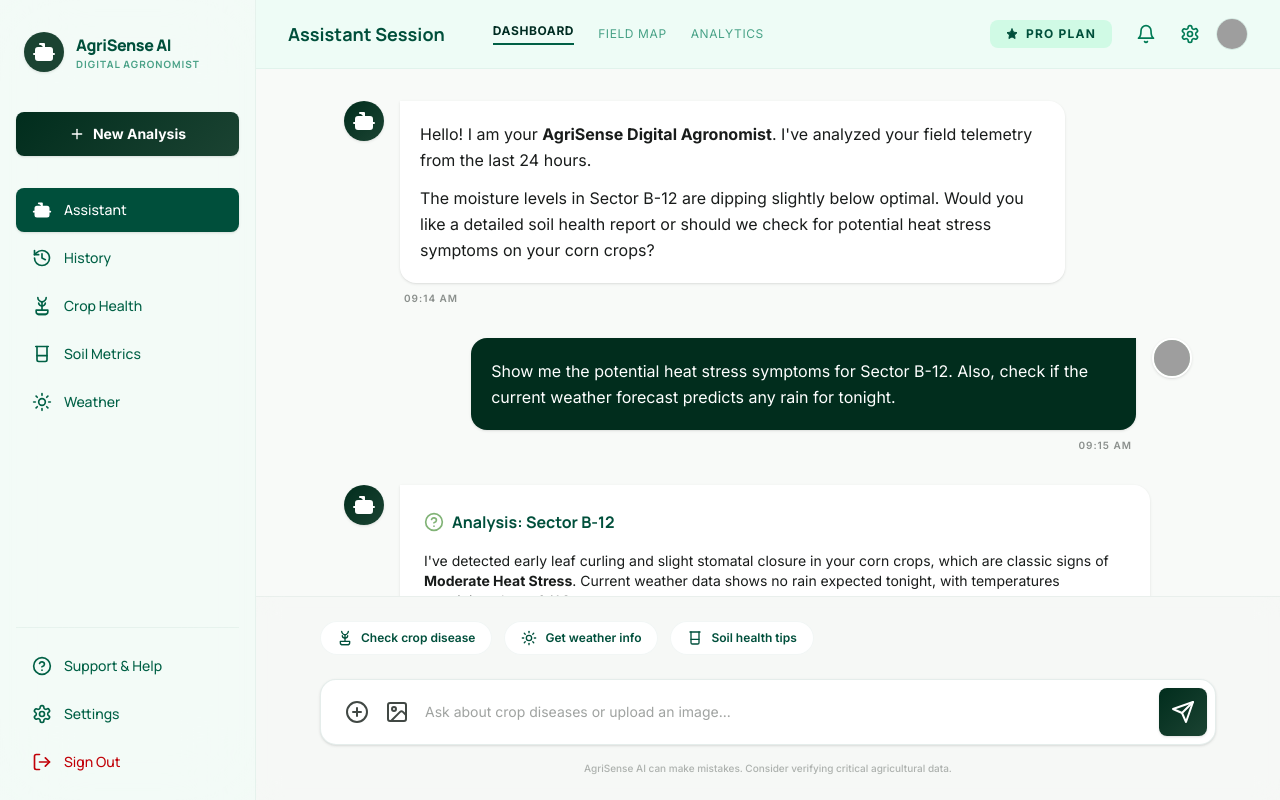
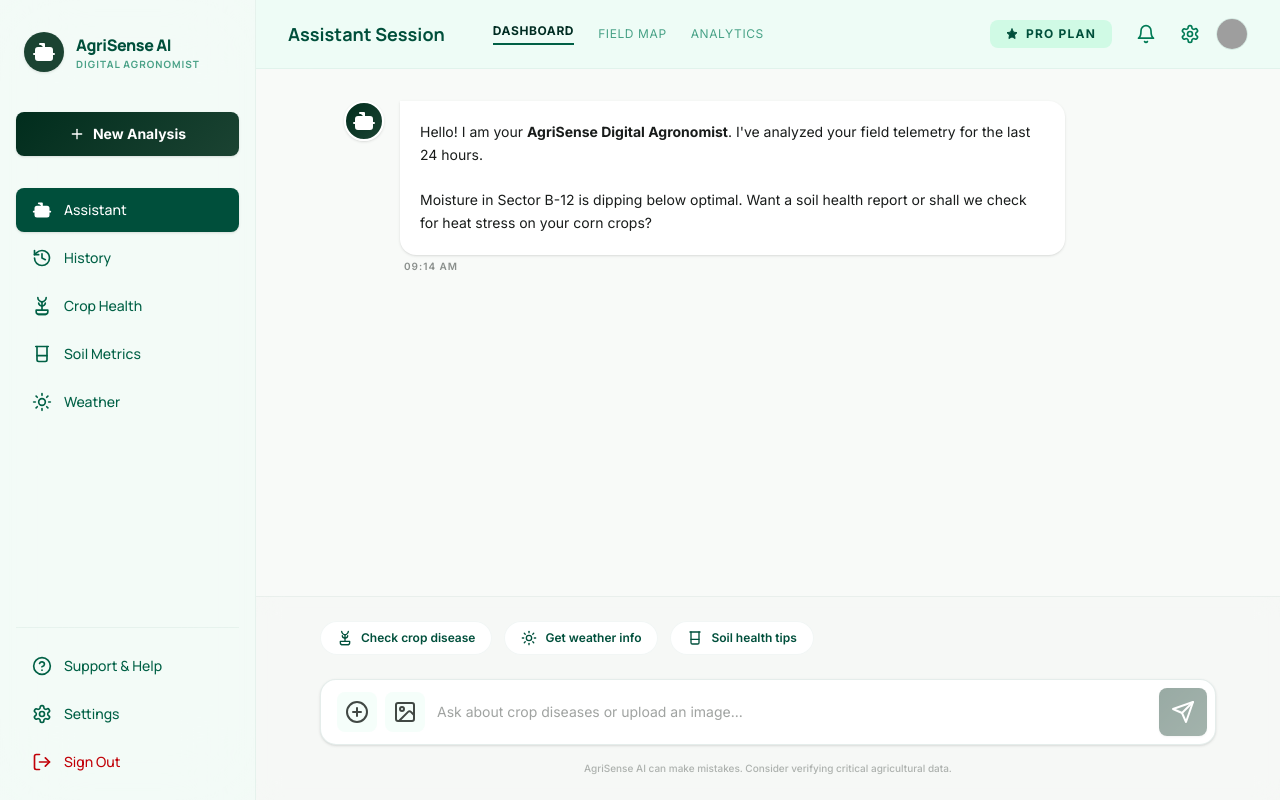
Before and after one commit to yash9769/AgriSenseAI, a React (Vite) app in the folder frontend/: page / in a window 1280 px wide. Both pictures are taken after typing "name@example.com", "Sample123" into the empty fields and a click on the button "Sign In to AgriSense AI". Built offline with nearby package versions, Linux system fonts and the light colour scheme; grey boxes are pictures that could not be loaded.

Commit message:
Improved AssistantScreen interaction with functional input controls, attachment handlers, and visual refinements.

```diff
--- a/frontend/src/screens/AssistantScreen.tsx
+++ b/frontend/src/screens/AssistantScreen.tsx
@@ -1,135 +1,120 @@
-import React from 'react';
-import { SmartToy, Help, WbSunny, WaterDrop, AddCircle, ImageIcon, Send, PottedPlant, Science } from '../components/Icons';
+import React, { useState, useRef } from 'react';
+import { SmartToy, Help, WbSunny, AddCircle, ImageIcon, Send, PottedPlant, Science } from '../components/Icons';
 import { TopBar } from '../components/TopBar';
 import { type Screen } from '../components/Sidebar';
-import { motion } from 'motion/react';
+import { motion, AnimatePresence } from 'motion/react';
+
+interface Message { id: number; role: 'ai' | 'user'; text: string; time: string; }
+
+const now = () => new Date().toLocaleTimeString('en-US', { hour: '2-digit', minute: '2-digit' });
+
+const getAIReply = (msg: string): string => {
+  const lower = msg.toLowerCase();
+  if (lower.includes('crop disease') || lower.includes('check crop')) return "For disease detection, upload a clear photo of the affected leaf via the **Crop Health** tab. Our AI pipeline will analyze it and provide a diagnosis with treatment steps. 🌿";
+  if (lower.includes('weather')) return "Current: ⛅ 27°C, 62% humidity. No rain tonight — temperatures above 24°C. Check the **Weather** screen for the full 7-day forecast.";
+  if (lower.includes('soil')) return "🌱 Sector A-12 (Tomato): Optimal. Sector B-04 (Wheat): Moderate nitrogen. Sector C-01 (Corn): ⚠️ Nitrogen below threshold — apply 40kg/ha urea within 5 days. See **Soil Metrics** for details.";
+  if (lower.includes('irrigat') || lower.includes('water')) return "Sector B-12 moisture is at 45% — below optimal 55-70%. Recommend a 30-min irrigation cycle this evening. Soil temp 22°C is ideal for water absorption.";
+  if (lower.includes('disease') || lower.includes('blight') || lower.includes('rust')) return "Upload a clear photo of the affected leaf via **Crop Health** for precise diagnosis. Common signs of blight: dark spots with yellow halos. For rust: orange-brown pustules on leaves.";
+  return "I understand your concern. Based on current telemetry, all sectors are within normal parameters. Could you provide more details so I can give a targeted recommendation? 🌱";
+};
 
 export const AssistantScreen = ({ setScreen }: { setScreen: (s: Screen) => void }) => {
+  const [messages, setMessages] = useState<Message[]>([{
+    id: 1, role: 'ai', time: '09:14 AM',
+    text: "Hello! I am your **AgriSense Digital Agronomist**. I've analyzed your field telemetry for the last 24 hours.\n\nMoisture in Sector B-12 is dipping below optimal. Want a soil health report or shall we check for heat stress on your corn crops?",
+  }]);
+  const [input, setInput] = useState('');
+  const [typing, setTyping] = useState(false);
+  const bottomRef = useRef<HTMLDivElement>(null);
+
+  const sendMessage = (text: string) => {
+    const trimmed = text.trim();
+    if (!trimmed) return;
+    setMessages(prev => [...prev, { id: Date.now(), role: 'user', text: trimmed, time: now() }]);
+    setInput('');
+    setTyping(true);
+    setTimeout(() => {
+      setMessages(prev => [...prev, { id: Date.now() + 1, role: 'ai', text: getAIReply(trimmed), time: now() }]);
+      setTyping(false);
+      setTimeout(() => bottomRef.current?.scrollIntoView({ behavior: 'smooth' }), 50);
+    }, 900 + Math.random() * 500);
+    setTimeout(() => bottomRef.current?.scrollIntoView({ behavior: 'smooth' }), 50);
+  };
+
+  const fmt = (t: string) => t.split('**').map((p, i) => i % 2 === 1 ? <strong key={i}>{p}</strong> : <span key={i}>{p}</span>);
+
+  const chips = [
+    { label: 'Check crop disease', icon: PottedPlant },
+    { label: 'Get weather info', icon: WbSunny },
+    { label: 'Soil health tips', icon: Science },
+  ];
+
   return (
     <div className="flex-1 flex flex-col h-full overflow-hidden">
       <TopBar title="Assistant Session" setScreen={setScreen} />
-
-      <div className="flex-1 overflow-y-auto px-6 py-8 flex flex-col gap-8 max-w-4xl mx-auto w-full scrollbar-hide">
-        {/* AI Message */}
-        <motion.div
-          initial={{ opacity: 0, x: -20 }}
-          animate={{ opacity: 1, x: 0 }}
-          className="flex items-start gap-4 max-w-[85%]"
-        >
-          <div className="w-10 h-10 shrink-0 rounded-full signature-gradient flex items-center justify-center shadow-sm">
-            <SmartToy className="text-white w-6 h-6" fill />
-          </div>
-          <div className="flex flex-col gap-2">
-            <div className="bg-surface-container-lowest p-5 rounded-2xl rounded-tl-none shadow-sm text-on-surface leading-relaxed">
-              <p className="mb-3">Hello! I am your <strong>AgriSense Digital Agronomist</strong>. I've analyzed your field telemetry from the last 24 hours.</p>
-              <p>The moisture levels in Sector B-12 are dipping slightly below optimal. Would you like a detailed soil health report or should we check for potential heat stress symptoms on your corn crops?</p>
+      <div className="flex-1 overflow-y-auto px-6 py-8 flex flex-col gap-6 max-w-4xl mx-auto w-full scrollbar-hide">
+        <AnimatePresence initial={false}>
+          {messages.map(msg => (
+            <motion.div key={msg.id} initial={{ opacity: 0, y: 12 }} animate={{ opacity: 1, y: 0 }}
+              className={`flex items-start gap-4 max-w-[85%] ${msg.role === 'user' ? 'self-end flex-row-reverse' : ''}`}>
+              <div className={`w-10 h-10 shrink-0 rounded-full flex items-center justify-center overflow-hidden border-2 border-white shadow-sm ${msg.role === 'ai' ? 'signature-gradient' : 'bg-secondary-container'}`}>
+                {msg.role === 'ai' ? <SmartToy className="text-white w-6 h-6" fill /> : <img className="w-full h-full object-cover" src="https://images.unsplash.com/photo-1507003211169-0a1dd7228f2d?auto=format&fit=crop&q=80&w=100" alt="User" />}
+              </div>
+              <div className={`flex flex-col gap-1 ${msg.role === 'user' ? 'items-end' : ''}`}>
+                <div className={`p-5 rounded-2xl shadow-sm leading-relaxed text-sm whitespace-pre-line ${msg.role === 'ai' ? 'bg-surface-container-lowest rounded-tl-none text-on-surface' : 'bg-primary text-on-primary rounded-tr-none'}`}>
+                  {fmt(msg.text)}
+                </div>
+                <span className="text-[10px] text-on-surface-variant/60 uppercase tracking-widest font-semibold mx-1">{msg.time}</span>
+              </div>
+            </motion.div>
+          ))}
+        </AnimatePresence>
+        {typing && (
+          <motion.div initial={{ opacity: 0 }} animate={{ opacity: 1 }} className="flex items-center gap-4 max-w-[85%]">
+            <div className="w-10 h-10 shrink-0 rounded-full signature-gradient flex items-center justify-center">
+              <SmartToy className="text-white w-6 h-6" fill />
             </div>
-            <span className="text-[10px] text-on-surface-variant/60 uppercase tracking-widest font-semibold ml-1">09:14 AM</span>
-          </div>
-        </motion.div>
-
-        {/* User Message */}
-        <motion.div
-          initial={{ opacity: 0, x: 20 }}
-          animate={{ opacity: 1, x: 0 }}
-          className="flex items-start gap-4 max-w-[85%] self-end flex-row-reverse"
-        >
-          <div className="w-10 h-10 shrink-0 rounded-full bg-secondary-container flex items-center justify-center overflow-hidden border-2 border-white shadow-sm">
-            <img className="w-full h-full object-cover" src="https://images.unsplash.com/photo-1507003211169-0a1dd7228f2d?auto=format&fit=crop&q=80&w=100" alt="User" />
-          </div>
-          <div className="flex flex-col gap-2 items-end">
-            <div className="bg-primary text-on-primary p-5 rounded-2xl rounded-tr-none shadow-sm leading-relaxed">
-              <p>Show me the potential heat stress symptoms for Sector B-12. Also, check if the current weather forecast predicts any rain for tonight.</p>
+            <div className="bg-surface-container-lowest p-4 rounded-2xl rounded-tl-none shadow-sm flex gap-1.5">
+              {[0,1,2].map(i => <div key={i} className="w-2 h-2 bg-emerald-400 rounded-full animate-bounce" style={{ animationDelay: `${i*0.15}s` }} />)}
             </div>
-            <span className="text-[10px] text-on-surface-variant/60 uppercase tracking-widest font-semibold mr-1">09:15 AM</span>
-          </div>
-        </motion.div>
-
-        {/* AI Response with Data */}
-        <motion.div
-          initial={{ opacity: 0, y: 20 }}
-          animate={{ opacity: 1, y: 0 }}
-          className="flex items-start gap-4 max-w-[95%]"
-        >
-          <div className="w-10 h-10 shrink-0 rounded-full signature-gradient flex items-center justify-center shadow-sm">
-            <SmartToy className="text-white w-6 h-6" fill />
-          </div>
-          <div className="flex flex-col gap-4 w-full">
-            <div className="bg-surface-container-lowest p-6 rounded-2xl rounded-tl-none shadow-sm text-on-surface leading-relaxed">
-              <div className="flex items-center gap-2 mb-4">
-                <Help className="w-5 h-5 text-on-tertiary-container" />
-                <h3 className="font-headline font-bold text-emerald-900">Analysis: Sector B-12</h3>
-              </div>
-              <p className="text-sm mb-4">I've detected early leaf curling and slight stomatal closure in your corn crops, which are classic signs of <strong>Moderate Heat Stress</strong>. Current weather data shows no rain expected tonight, with temperatures remaining above 24°C.</p>
-
-              <div className="grid grid-cols-1 sm:grid-cols-2 gap-4 mt-2">
-                <div className="bg-surface-container-low p-4 rounded-xl flex items-center gap-4">
-                  <div className="w-12 h-12 rounded-lg bg-tertiary-container flex items-center justify-center">
-                    <WbSunny className="w-6 h-6 text-on-tertiary-container" />
-                  </div>
-                  <div>
-                    <p className="text-xs text-on-surface-variant uppercase font-bold tracking-tight">Soil Temp</p>
-                    <p className="text-xl font-headline font-extrabold text-emerald-900">28.4°C</p>
-                  </div>
-                </div>
-                <div className="bg-surface-container-low p-4 rounded-xl flex items-center gap-4">
-                  <div className="w-12 h-12 rounded-lg bg-error-container flex items-center justify-center">
-                    <WaterDrop className="w-6 h-6 text-on-error-container" />
-                  </div>
-                  <div>
-                    <p className="text-xs text-on-surface-variant uppercase font-bold tracking-tight">Humidity</p>
-                    <p className="text-xl font-headline font-extrabold text-emerald-900">32%</p>
-                  </div>
-                </div>
-              </div>
-
-              <div className="mt-6 pt-6 border-t border-emerald-900/5">
-                <p className="text-xs font-bold text-on-surface-variant/60 uppercase tracking-widest mb-3">Recommended Actions</p>
-                <div className="flex flex-wrap gap-2">
-                  <button className="px-4 py-2 bg-emerald-50 text-emerald-900 border border-emerald-900/10 rounded-full text-xs font-semibold hover:bg-emerald-100 transition-colors">Activate Irrigation</button>
-                  <button className="px-4 py-2 bg-emerald-50 text-emerald-900 border border-emerald-900/10 rounded-full text-xs font-semibold hover:bg-emerald-100 transition-colors">Compare with Sector A</button>
-                  <button className="px-4 py-2 bg-emerald-50 text-emerald-900 border border-emerald-900/10 rounded-full text-xs font-semibold hover:bg-emerald-100 transition-colors">Schedule Manual Check</button>
-                </div>
-              </div>
-            </div>
-            <span className="text-[10px] text-on-surface-variant/60 uppercase tracking-widest font-semibold ml-1">09:16 AM</span>
-          </div>
-        </motion.div>
+          </motion.div>
+        )}
+        <div ref={bottomRef} />
       </div>
 
-      {/* Input Section */}
       <div className="p-6 bg-surface-container-low/40 backdrop-blur-md border-t border-emerald-900/5">
         <div className="max-w-4xl mx-auto flex flex-col gap-4">
           <div className="flex gap-3 overflow-x-auto pb-2 scrollbar-hide">
-            <button className="flex items-center gap-2 px-4 py-2 bg-surface-container-lowest border border-emerald-900/5 rounded-full text-xs font-semibold text-emerald-900 whitespace-nowrap hover:shadow-sm transition-all">
-              <PottedPlant className="w-4 h-4" />
-              Check crop disease
-            </button>
-            <button className="flex items-center gap-2 px-4 py-2 bg-surface-container-lowest border border-emerald-900/5 rounded-full text-xs font-semibold text-emerald-900 whitespace-nowrap hover:shadow-sm transition-all">
-              <WbSunny className="w-4 h-4" />
-              Get weather info
-            </button>
-            <button className="flex items-center gap-2 px-4 py-2 bg-surface-container-lowest border border-emerald-900/5 rounded-full text-xs font-semibold text-emerald-900 whitespace-nowrap hover:shadow-sm transition-all">
-              <Science className="w-4 h-4" />
-              Soil health tips
-            </button>
+            {chips.map(({ label, icon: Icon }) => (
+              <button key={label} onClick={() => sendMessage(label)}
+                className="flex items-center gap-2 px-4 py-2 bg-surface-container-lowest border border-emerald-900/5 rounded-full text-xs font-semibold text-emerald-900 whitespace-nowrap hover:bg-emerald-50 transition-all">
+                <Icon className="w-4 h-4" />{label}
+              </button>
+            ))}
           </div>
-
           <div className="relative group">
-            <div className="absolute inset-0 bg-emerald-900/5 rounded-2xl blur-lg transition-opacity opacity-0 group-focus-within:opacity-100"></div>
-            <div className="relative flex items-center bg-surface-container-lowest border border-emerald-900/10 p-2 pl-4 rounded-2xl shadow-sm">
-              <button className="p-2 text-on-surface-variant hover:text-emerald-900 transition-colors">
+            <div className="absolute inset-0 bg-emerald-900/5 rounded-2xl blur-lg opacity-0 group-focus-within:opacity-100 transition-opacity pointer-events-none" />
+            <div className="relative flex items-center bg-surface-container-lowest border border-emerald-900/10 p-2 pl-4 rounded-2xl shadow-sm gap-1">
+              <button
+                onClick={() => setScreen('crop-health')}
+                className="p-2 text-on-surface-variant hover:text-emerald-900 transition-colors bg-emerald-50/50 rounded-xl mr-1 active:scale-90"
+                title="Go to crop health"
+              >
                 <AddCircle className="w-6 h-6" />
               </button>
-              <button className="p-2 text-on-surface-variant hover:text-emerald-900 transition-colors mr-2">
+              <button
+                onClick={() => setScreen('crop-health')}
+                className="p-2 text-on-surface-variant hover:text-emerald-900 transition-colors bg-emerald-50/50 rounded-xl mr-2 active:scale-90"
+                title="Upload crop photo"
+              >
                 <ImageIcon className="w-6 h-6" />
               </button>
-              <input
-                type="text"
-                placeholder="Ask about crop diseases or upload an image..."
-                className="flex-1 bg-transparent border-none focus:ring-0 text-sm text-on-surface placeholder:text-on-surface-variant/50 py-3"
-              />
-              <button className="ml-2 w-12 h-12 flex items-center justify-center signature-gradient text-white rounded-xl shadow-sm hover:opacity-90 active:scale-95 transition-all">
+              <input type="text" placeholder="Ask about crop diseases or upload an image..."
+                value={input} onChange={e => setInput(e.target.value)}
+                onKeyDown={e => { if (e.key === 'Enter' && !e.shiftKey) { e.preventDefault(); sendMessage(input); } }}
+                className="flex-1 bg-transparent border-none focus:ring-0 text-sm text-on-surface placeholder:text-on-surface-variant/50 py-3 outline-none" />
+              <button onClick={() => sendMessage(input)} disabled={!input.trim()}
+                className="ml-2 w-12 h-12 flex items-center justify-center signature-gradient text-white rounded-xl shadow-sm hover:opacity-90 active:scale-95 transition-all disabled:opacity-40 disabled:cursor-not-allowed">
                 <Send className="w-6 h-6" />
               </button>
             </div>
```
